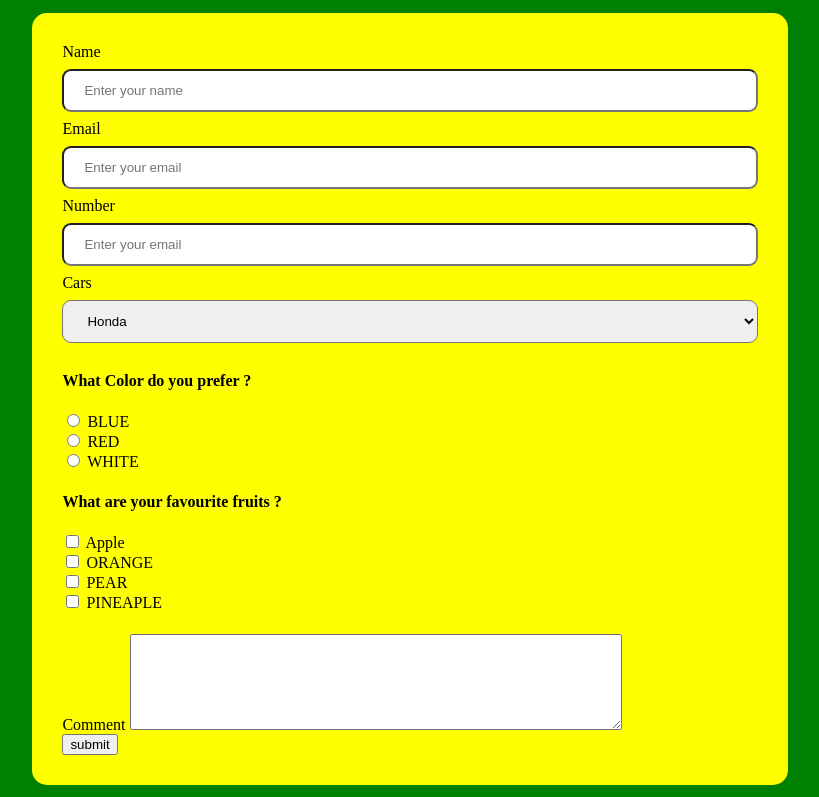
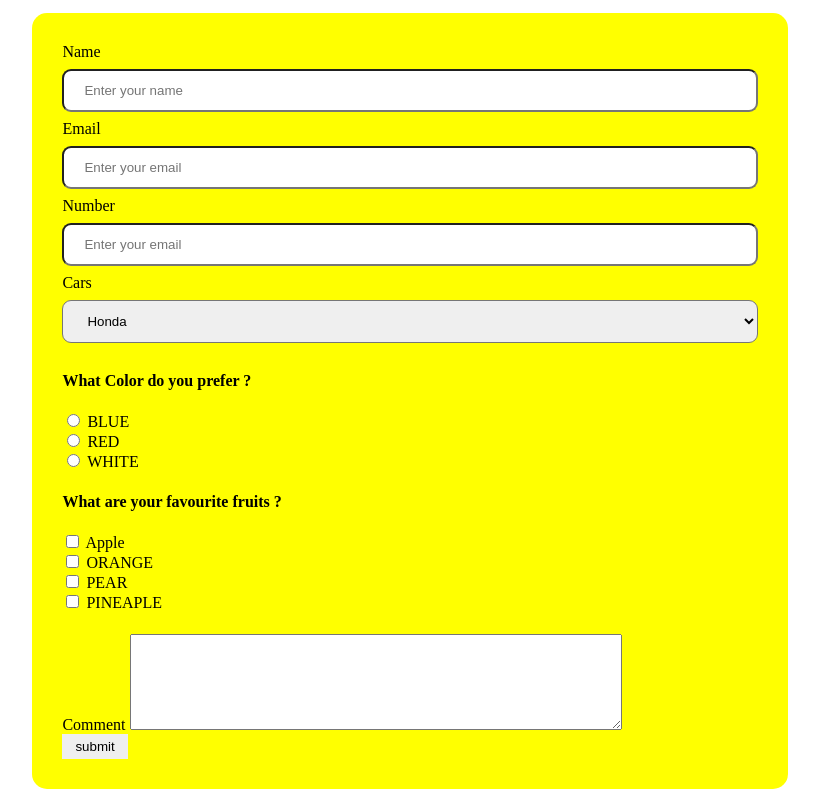
Before and after one commit to Hotdog39duty/Microverse-trial-3-teerenzo, a plain HTML site: page index.html in a window 1280 px wide. Shown: the part 101-898 px from the top of the page, without its empty margins (230-1049 px from the left). Drawn offline with Linux system fonts and the light colour scheme.

Commit message:
change style

```diff
--- a/index.html
+++ b/index.html
@@ -78,7 +78,7 @@
       <textarea  id="comment" rows="6" ></textarea>
    </div>
 
-   <button id="submit" type="submit">submit</button>
+   <button class="btn" id="submit" type="submit">submit</button>
 
 </form>
 </div>
--- a/style.css
+++ b/style.css
@@ -1,5 +1,5 @@
 body{
-    background-color:green;
+    background-color:white;
 }
 #form{
   border-radius: 15px;
@@ -26,3 +26,8 @@ input[type=text],input[type=email],input[type=number], select {
 #comment-div{
   margin-top: 22px;
 }
+.btn{
+  border: none;
+  padding: 5px 13px;
+
+}
```
